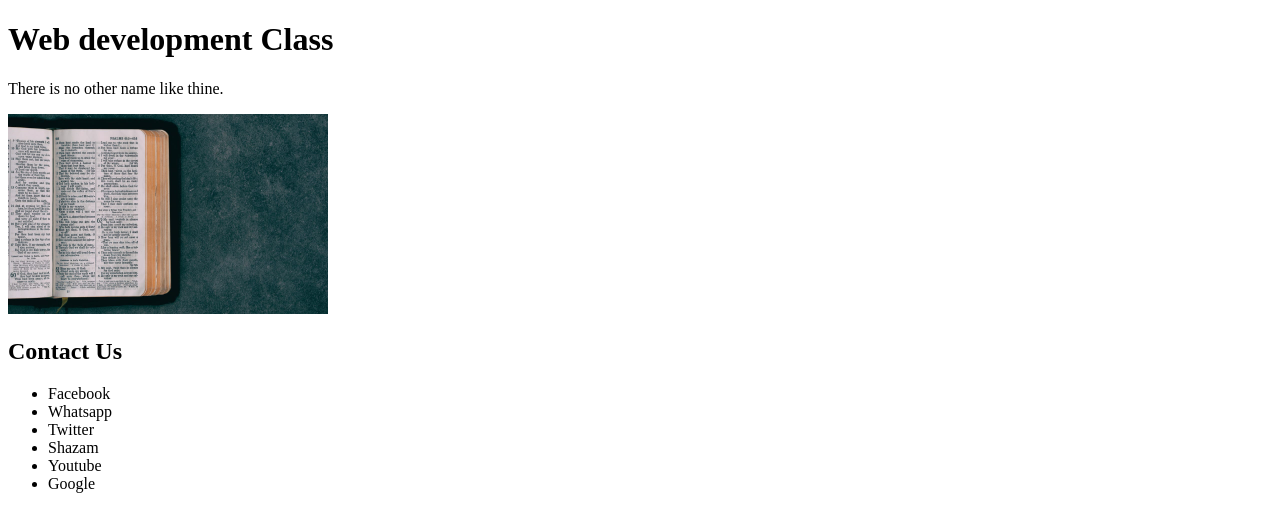
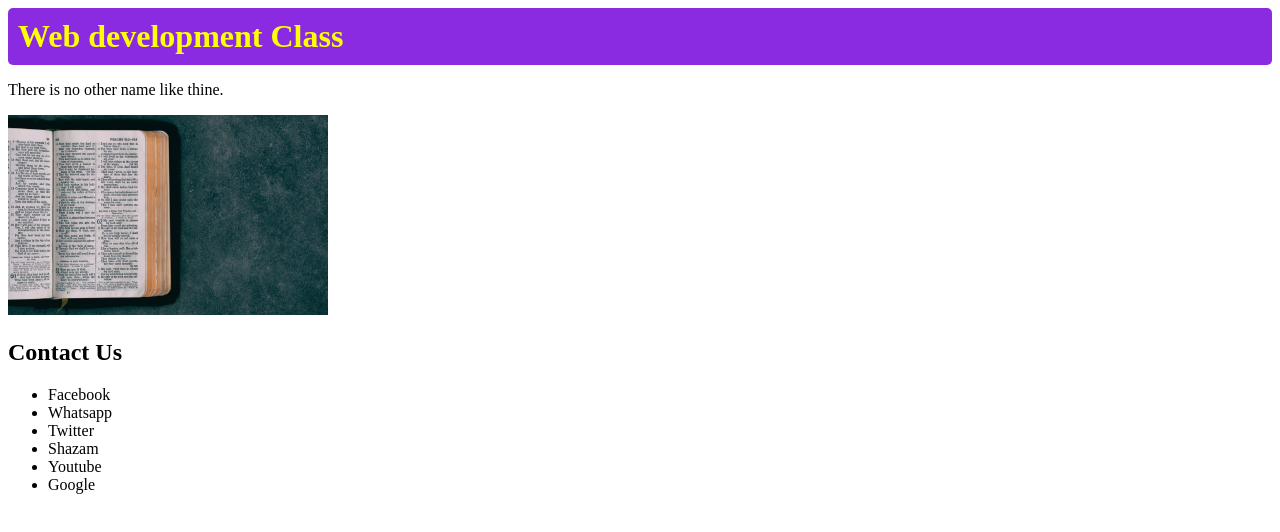
Before and after one commit to kitaroghope/WebClass, a plain HTML site: page index.html in a window 1280 px wide. Drawn offline with Linux system fonts and the light colour scheme.

Commit message:
Update index.html

```diff
--- a/index.html
+++ b/index.html
@@ -8,7 +8,7 @@
 </head>
 <body>
     <div>
-        <h1>Web development Class</h1>
+        <h1 style="color: yellow; margin:0 auto; background:blueviolet;border-radius: 5px;padding: 10px;">Web development Class</h1>
         <p>There is no other name like thine.</p>
         <img src="Bible.jpg" alt="Bible" height="200px" width="320px">
     </div>
```
